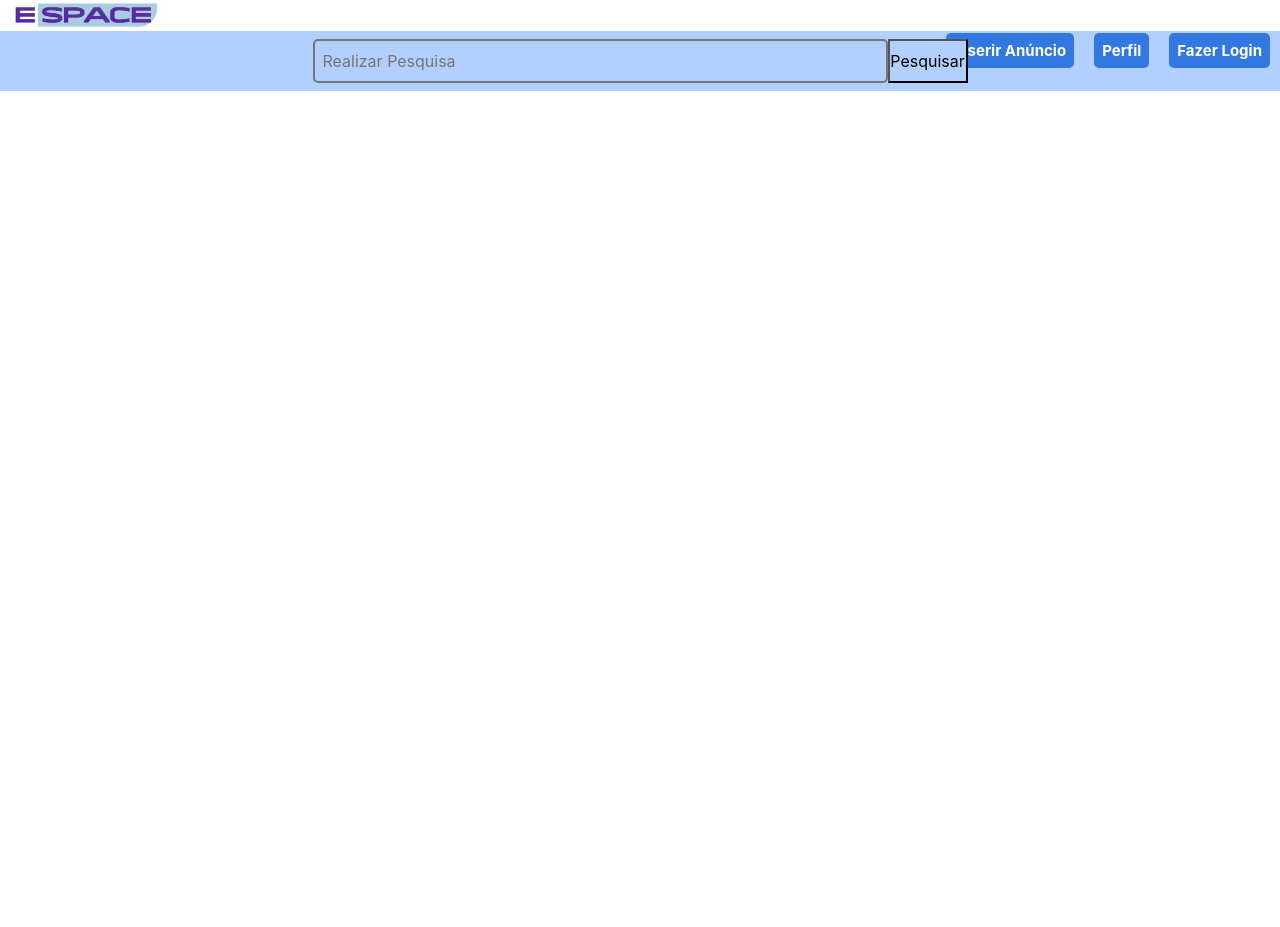
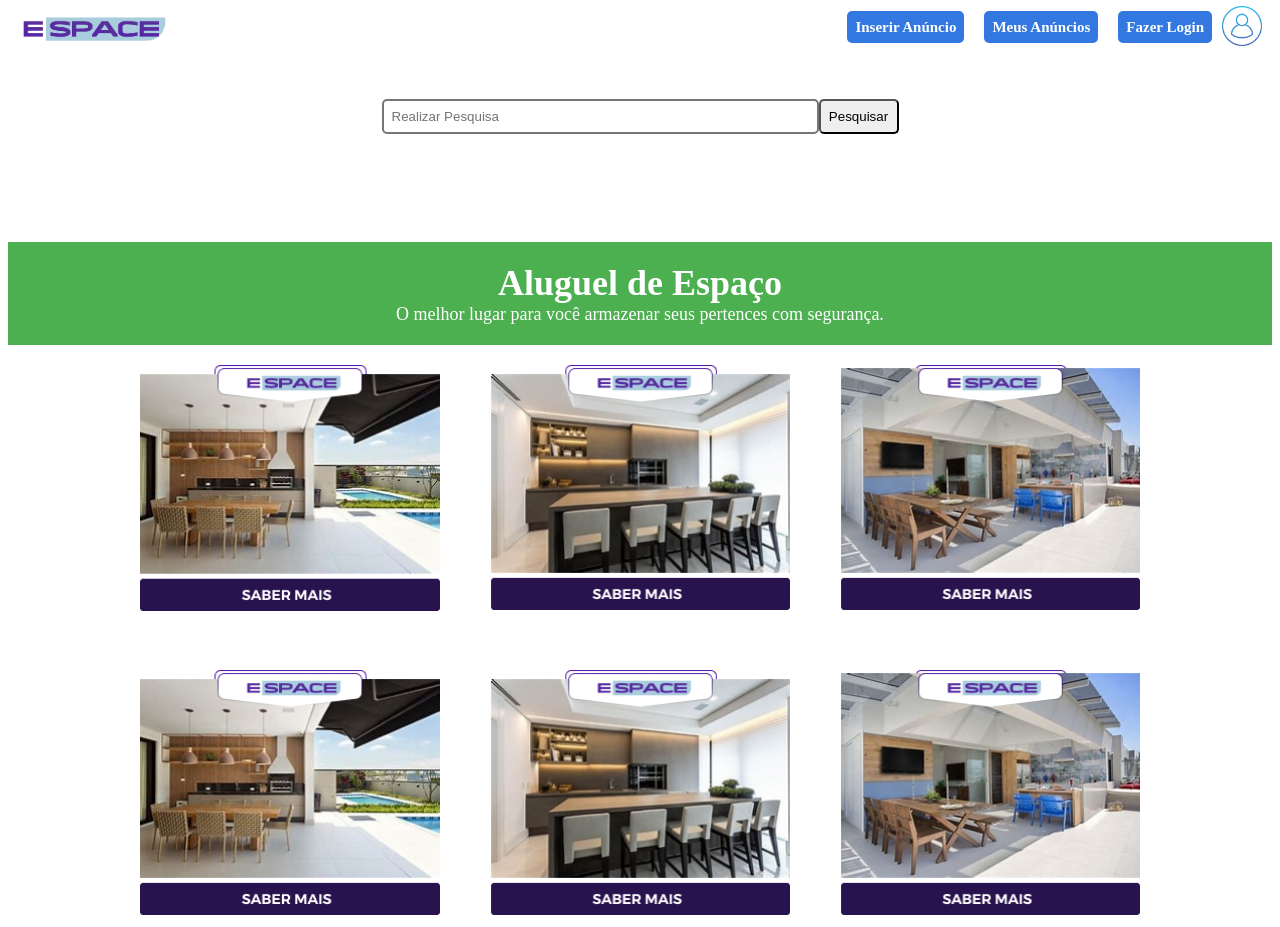
Before and after one commit to EduardoRSantos/E_space, a PHP site: page /E_space/ in a window 1280 px wide. Before the commit the page ends 91 px from the top, so only its background shows below. Run offline with PHP 8.4, Linux system fonts and the light colour scheme; data that the repository does not hold is empty; some libraries are stand-ins or nearby versions.

Commit message:
nova estilização

```diff
--- a/index.php
+++ b/index.php
@@ -1,16 +1,12 @@
 <!DOCTYPE html>
 <html lang="pt-br">
-<?php session_start(); ?>
 
 <head>
   <meta charset="UTF-8" />
   <meta http-equiv="X-UA-Compatible" content="IE=edge" />
   <meta name="viewport" content="width=device-width, initial-scale=1.0" />
   <title>Document</title>
-  <link rel="stylesheet" href="./pages/modal/modal_carousel.css" />
   <link rel="stylesheet" href="./style/style.css" />
-  <link rel="stylesheet" href="https://cdn.jsdelivr.net/npm/bootstrap@4.0.0/dist/css/bootstrap.min.css" integrity="sha384-Gn5384xqQ1aoWXA+058RXPxPg6fy4IWvTNh0E263XmFcJlSAwiGgFAW/dAiS6JXm" crossorigin="anonymous">
-
 </head>
 
 <body>
@@ -20,89 +16,59 @@
     </div>
     <label for="menu-toggle" class="menu-icon">&#9776;</label>
     <ul class="menu">
-      <li class=""><a href="http://localhost/E_space/pages/inserir_anuncio.php">Inserir Anúncio</a></li>
-      <li class=""><a href="http://localhost/E_space/pages/tela_de_perfil.php">Perfil</a></li>
-      <?php if (empty($_SESSION)) { ?>
-        <li class=""><a href="http://localhost/E_space/pages/tela_de_login.php">Fazer Login</a></li>
-      <?php } ?>
+      <li class=""><a href="http://localhost/E-space/pages/inserir_anuncio.php">Inserir Anúncio</a></li>
+      <li class=""><a href="./pages/tela_meus_anuncios.php">Meus Anúncios</a></li>
+      <li class=""><a href="http://localhost/E-space/pages/tela_de_login.php">Fazer Login</a></li>
+      <div class="profile-container">
+  <img width="40" height="40" id="profile-image" src="./img/perfil.png" alt="Profile Image">
+  <select id="profile-options" name="profile-options">
+    <option value="option1"><a href="http://localhost/E-space/pages/tela_de_perfil.php">Perfil</a></option>
+    <option value="option2"><a href="./pages/tela_meus_anuncios.php">Meus Anúncios</a></option>
+    <option value="option3">Sair</option>
+  </select>
+</div>
+    </ul>
 
-      <?php
-      if (!empty($_SESSION)) {
-        $id = $_SESSION['id'];
+  </nav>
 
-        $body = [
-          'id' => $id,
-        ];
-
-        $json = json_encode($body, true);
-
-        $curl = curl_init();
-        curl_setopt_array($curl, [
-          CURLOPT_URL => 'http://localhost/E_space/routes/index.php/imagem',
-          CURLOPT_CUSTOMREQUEST => "GET",
-          CURLOPT_RETURNTRANSFER => true,
-          CURLOPT_POSTFIELDS => $json,
-          CURLOPT_HTTPHEADER => [
-            'Content-Type: application/json'
-          ]
-        ]);
-
-        $response = curl_exec($curl);
-
-        $data = json_decode($response, true);
-
-        curl_close($curl);
-
-        if (!empty($data)) { ?>
-          <li><img src="<?= $data[0]['path'] ?>" alt="" width="50" height="50"></li>
-        <?php } else { ?>
-          <li><img src="#" alt="default"></li>
-      <?php }
-      } ?>
-    </ul>
-  </nav>
   <!-- PESQUISAR -->
-  <form method="post">
   <div class="pesquisar">
-      <input type="search" name="pesquisar" id="" size="50" placeholder="Realizar Pesquisa" />
+    <input type="search" name="" id="" size="50" placeholder="Realizar Pesquisa" />
     <button type="submit">Pesquisar</button>
   </div>
-  </form>
+
+
+	<main>
+  <header>
+		<h1>Aluguel de Espaço</h1>
+		<p>O melhor lugar para você armazenar seus pertences com segurança.</p>
+	</header>
+		<section class="carousel">
+			<div class="carousel-item">
+				<img src="./img/casa.png" alt="Imagem 1">
+			</div>
+			<div class="carousel-item">
+				<img src="./img/casa1.png" alt="Imagem 2">
+			</div>
+			<div class="carousel-item">
+				<img src="./img/casa2.png" alt="Imagem 3">
+			</div>
+      <div class="carousel-item">
+				<img src="./img/casa.png" alt="Imagem 1">
+			</div>
+			<div class="carousel-item">
+				<img src="./img/casa1.png" alt="Imagem 2">
+			</div>
+			<div class="carousel-item">
+				<img src="./img/casa2.png" alt="Imagem 3">
+			</div>
+		</section>
+
+	</main>
+
+
+  <!-- GALERIA D EFOTOS -->
   <?php
-  if (!empty($_POST['pesquisar'])) {
-    $pesquisa = $_POST['pesquisar'];
-
-    $json = json_encode(['pesquisa' => $pesquisa], true);
-
-    $curl = curl_init();
-
-    curl_setopt_array($curl, [
-      CURLOPT_URL => 'http://localhost/E_space/routes/index.php/anuncios/pesquisa',
-      CURLOPT_CUSTOMREQUEST => "GET",
-      CURLOPT_RETURNTRANSFER => true,
-      CURLOPT_POSTFIELDS => $json,
-      CURLOPT_HTTPHEADER => [
-        'Content-Type: application/json'
-      ]
-    ]);
-
-    $response = curl_exec($curl);
-
-    $data = json_decode($response, true);
-
-    curl_close($curl);
-
-    if (!empty($data)) {
-
-      foreach ($data as $key) :
-
-        include 'anuncios.php';
-
-      endforeach;
-    } else {
-      echo "nao encontrado!";
-    }
-  } else {
 
   $curl = curl_init();
   curl_setopt_array($curl, [
@@ -111,25 +77,33 @@
     CURLOPT_RETURNTRANSFER => true,
   ]);
 
-    $response = curl_exec($curl);
+  $response  = curl_exec($curl);
 
   $data = json_decode($response, true);
 
   curl_close($curl);
 
+  foreach ($data as $key) {
 
-    foreach ($data as $key) :
 
-      include 'anuncios.php';
+  ?>
+    <!-- <div class="responsive">
+      <div class="galeria">
+        <a target="_blank" href="img_5terre.jpg">
+          <img src="./img/casa.png" alt="Cinque Terre" width="600" height="400">
+        </a>
+        <h4><?= $key['titulo'] ?></h4>
+        <h4><?= $key['preco'] ?></h4>
+        <h4><?= $key['descricao'] ?></h4>
+        <h4><?= $key['cep'] ?></h4>
+        <h4><?= $key['criado_em'] ?></h4>
+        <button>ALUGAR</button>
+      </div>
+    </div> -->
 
-    endforeach;
-  }
-  ?>
+  <?php } ?>
 
-  <script src="https://code.jquery.com/jquery-3.2.1.slim.min.js" integrity="sha384-KJ3o2DKtIkvYIK3UENzmM7KCkRr/rE9/Qpg6aAZGJwFDMVNA/GpGFF93hXpG5KkN" crossorigin="anonymous"></script>
-  <script src="https://cdn.jsdelivr.net/npm/popper.js@1.12.9/dist/umd/popper.min.js" integrity="sha384-ApNbgh9B+Y1QKtv3Rn7W3mgPxhU9K/ScQsAP7hUibX39j7fakFPskvXusvfa0b4Q" crossorigin="anonymous"></script>
-  <script src="https://cdn.jsdelivr.net/npm/bootstrap@4.0.0/dist/js/bootstrap.min.js" integrity="sha384-JZR6Spejh4U02d8jOt6vLEHfe/JQGiRRSQQxSfFWpi1MquVdAyjUar5+76PVCmYl" crossorigin="anonymous"></script>
-
+  <script src="./js/js.js"></script>
 </body>
 
 </html>
--- /dev/null
+++ b/js/js.js
@@ -0,0 +1,12 @@
+const profileImage = document.getElementById('profile-image');
+const profileOptions = document.getElementById('profile-options');
+
+profileImage.addEventListener('click', () => {
+  profileOptions.classList.toggle('show');
+});
+
+profileOptions.addEventListener('change', (event) => {
+  const selectedOption = event.target.value;
+  console.log(`Selected option: ${selectedOption}`);
+  profileOptions.classList.remove('show');
+});
--- a/style/style.css
+++ b/style/style.css
@@ -2,6 +2,83 @@ body{
 
   font-family: Montserrat;
 }
+
+
+/* CARROSEL */
+header {
+	background-color: #4CAF50;
+	color: white;
+	padding: 20px;
+	text-align: center;
+}
+
+h1 {
+	font-size: 36px;
+	margin: 0;
+}
+
+p {
+	font-size: 18px;
+	margin: 0;
+}
+
+.carousel{
+  display: flex;
+  align-items: center;
+  justify-content: center;
+  gap: 50px;
+  margin-top: 15px;
+  flex-wrap: wrap;
+  flex: auto;
+
+}
+
+.carousel-item img{
+  margin-top: 5px;
+  width: 300px;
+  max-width: 100%;
+  cursor: pointer;
+  transition: 500ms;
+
+}
+
+.carousel-item img:hover{
+  width: 320px;
+}
+/* CARROSEL */
+
+
+/* PERFIL */
+.profile-container {
+  position: relative;
+  display: inline-block;
+  margin-top: 20px;
+
+}
+
+#profile-options {
+  position: absolute;
+  top: 100%;
+  right: 0;
+  width: 210px;
+  padding: 15px;
+  font-size: 14px;
+  border: 1px solid #ccc;
+  border-radius: 4px;
+  box-shadow: 0 2px 4px rgba(0, 0, 0, 0.2);
+  background-color: #fff;
+  z-index: 1;
+  display: none;
+}
+
+#profile-options.show {
+  display: block;
+}
+
+
+/* PERFIL */
+
+
 /* NAVBAR */
 .popup {
   display: none;
@@ -41,6 +118,7 @@ body{
 
 
 nav {
+  margin-top: 30px;
   display: flex;
   justify-content: space-between;
   align-items: center;
@@ -101,6 +179,9 @@ nav {
   border-radius: 5px;
 }
 
+.pesquisar{
+  cursor: pointer;
+}
 
 .pesquisar, input, button{
   margin-top: 30px;
@@ -110,7 +191,8 @@ nav {
   padding: 8px;
   min-width: 5px;
   margin-bottom: 50px;
-  background-color: rgb(177, 208, 255);
+
+
 }
 
 button{
```
Also changed, not shown: pages/tela_meus_anuncios.php (+6 -6 lines), img/anuncio1.png (added), img/anuncio2.png (added), img/anuncio3.png (added), img/casa.png, img/casa1.png (added), img/casa2.jfif (added), img/casa2.png (added), img/casa3.jfif (added), img/e-space (1).png (added), img/perfil.png (added), img/th (3).jfif (added), img/th.jfif (added), 1 other file. Lines whose indentation alone changed are shown as unchanged.
